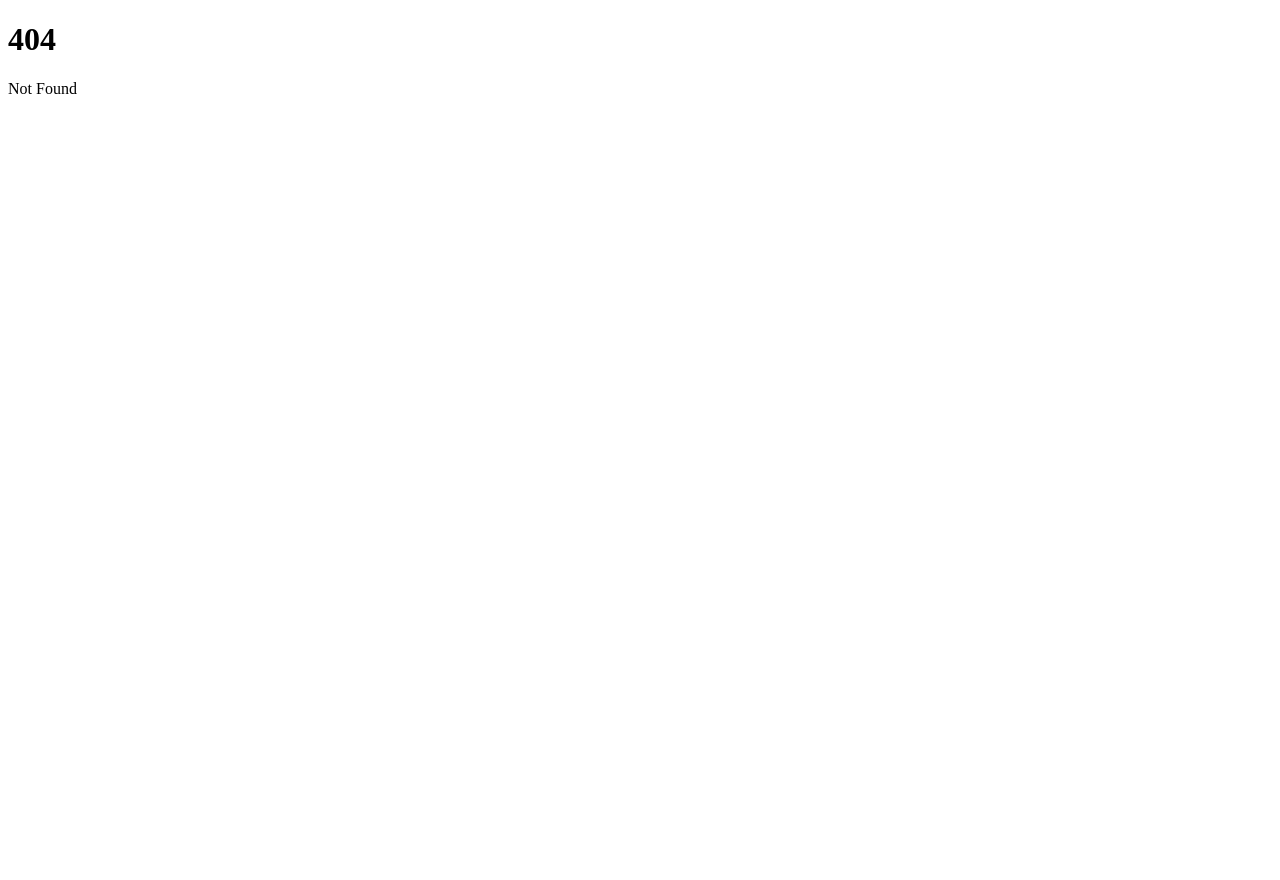
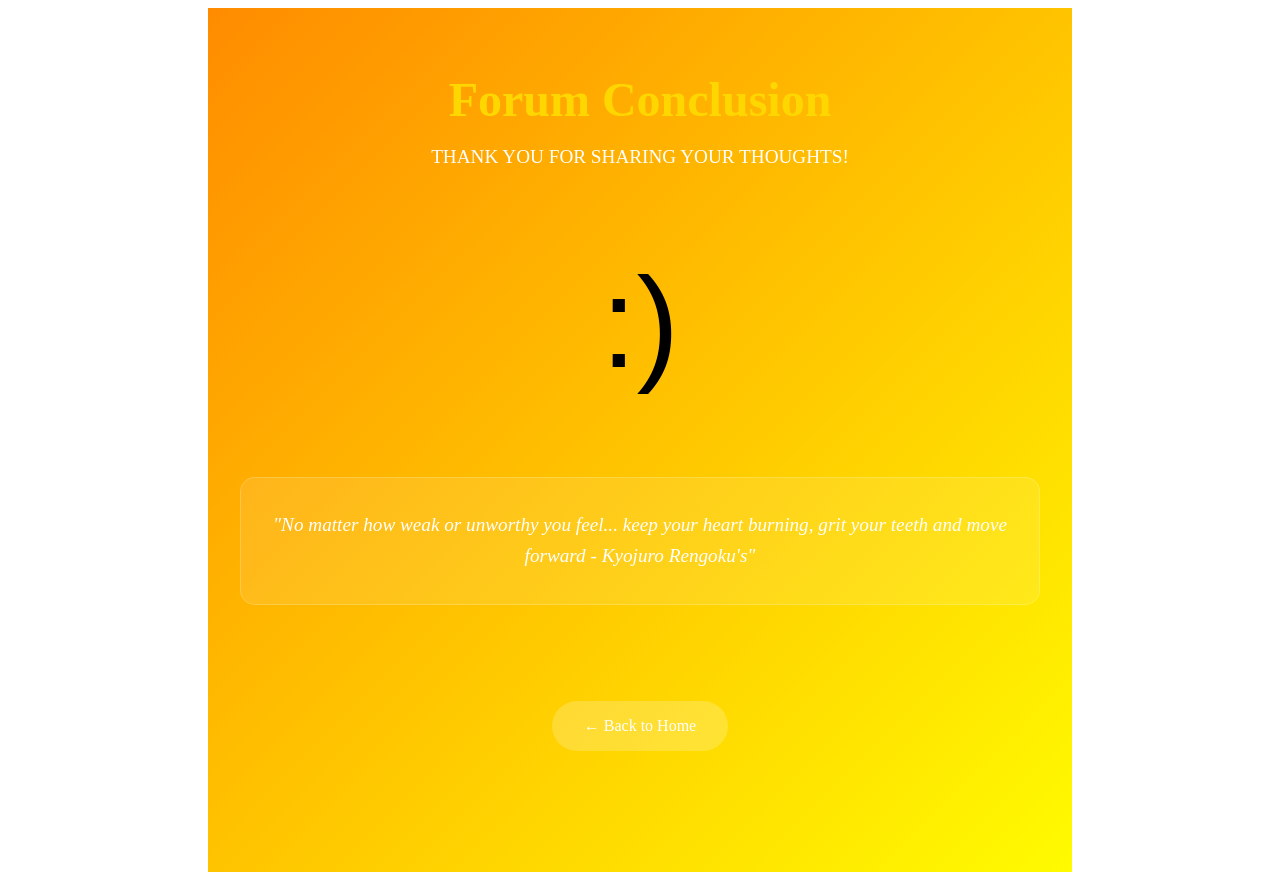
Before and after one commit to itcOnlineGaming/Team_3_2025, a SvelteKit app in the folder Sprint 8/: page /Conclusion in a window 1280 px wide. Before the commit this address had no page. Before the commit the page ends 800 px from the top, so only its background shows below. Built offline with nearby package versions, Linux system fonts and the light colour scheme.

Commit message:
#27 Conclusion

```diff
--- /dev/null
+++ b/Sprint 8/src/routes/Conclusion/+page.svelte
@@ -0,0 +1,119 @@
+<script>
+	// Simple array of quotes
+	const quotes = [
+		"No matter how weak or unworthy you feel... keep your heart burning, grit your teeth and move forward  - Kyojuro Rengoku's",
+		"The purpose of our lives is to be happy. - Dalai Lama",
+		"Choose to be happy. It is a good look on you! - Anonymous",
+		"Happiness is a warm puppy. - Charles M. Schulz",
+		"Life is really simple, but we insist on making it complicated. - Confucius",
+		"No Matter how hard or impossible it is, never lose sight of your goal. - Monkey D. Luffy"
+	];
+
+	// Current quote (reactive variable)
+	let currentQuote = quotes[0];
+
+	// Simple function to get random quote
+	function getRandomQuote() {
+		const randomIndex = Math.floor(Math.random() * quotes.length);
+		currentQuote = quotes[randomIndex];
+	}
+</script>
+
+<div class="forum-conclusion">
+	<div class="header">
+		<h1>Forum Conclusion</h1>
+		<p>THANK YOU FOR SHARING YOUR THOUGHTS!</p>
+	</div>
+
+	<div class="main-content">
+		<div class="smiley-container">
+			<button class="big-smiley" on:click={getRandomQuote}>:)</button>
+		</div>
+
+		<div class="quote-section">
+			<div class="quote-card">
+				<p>"{currentQuote}"</p>
+			</div>
+		</div>
+	</div>
+
+	<div class="navigation">
+		<a href="/" class="back-btn">← Back to Home</a>
+	</div>
+</div>
+
+<style>
+	/* Main container */
+	.forum-conclusion {
+		max-width: 800px;
+		margin: 0 auto;
+		padding: 2rem;
+		background: linear-gradient(135deg, #ff8c00 0%, rgb(255, 251, 0) 100%);
+		min-height: 100vh;
+		color: white;
+		text-align: center;
+	}
+
+	/* Header styles */
+	.header h1 {
+		font-size: 3rem;
+		margin-bottom: 1rem;
+		color: #ffd700;
+	}
+
+	.header p {
+		font-size: 1.2rem;
+		margin-bottom: 3rem;
+	}
+
+	/* Big smiley button */
+	.big-smiley {
+		font-size: 8rem;
+		background: none;
+		border: none;
+		cursor: pointer;
+		margin: 2rem 0;
+		transition: transform 0.3s ease;
+	}
+
+	.big-smiley:hover {
+		transform: scale(1.1);
+	}
+
+	/* Quote section */
+	.quote-section {
+		margin: 3rem 0;
+	}
+
+	.quote-card {
+		background: rgba(255, 255, 255, 0.1);
+		border-radius: 15px;
+		padding: 2rem;
+		margin-bottom: 2rem;
+		border: 1px solid rgba(255, 255, 255, 0.2);
+	}
+
+	.quote-card p {
+		font-style: italic;
+		font-size: 1.2rem;
+		line-height: 1.6;
+		margin: 0;
+	}
+
+	/* Back button */
+	.back-btn {
+		display: inline-block;
+		padding: 1rem 2rem;
+		background: rgba(255, 255, 255, 0.2);
+		color: white;
+		text-decoration: none;
+		border-radius: 25px;
+		margin-top: 3rem;
+		transition: all 0.3s ease;
+	}
+
+	.back-btn:hover {
+		background: rgba(255, 255, 255, 0.3);
+		transform: translateY(-2px);
+	}
+</style>
```
